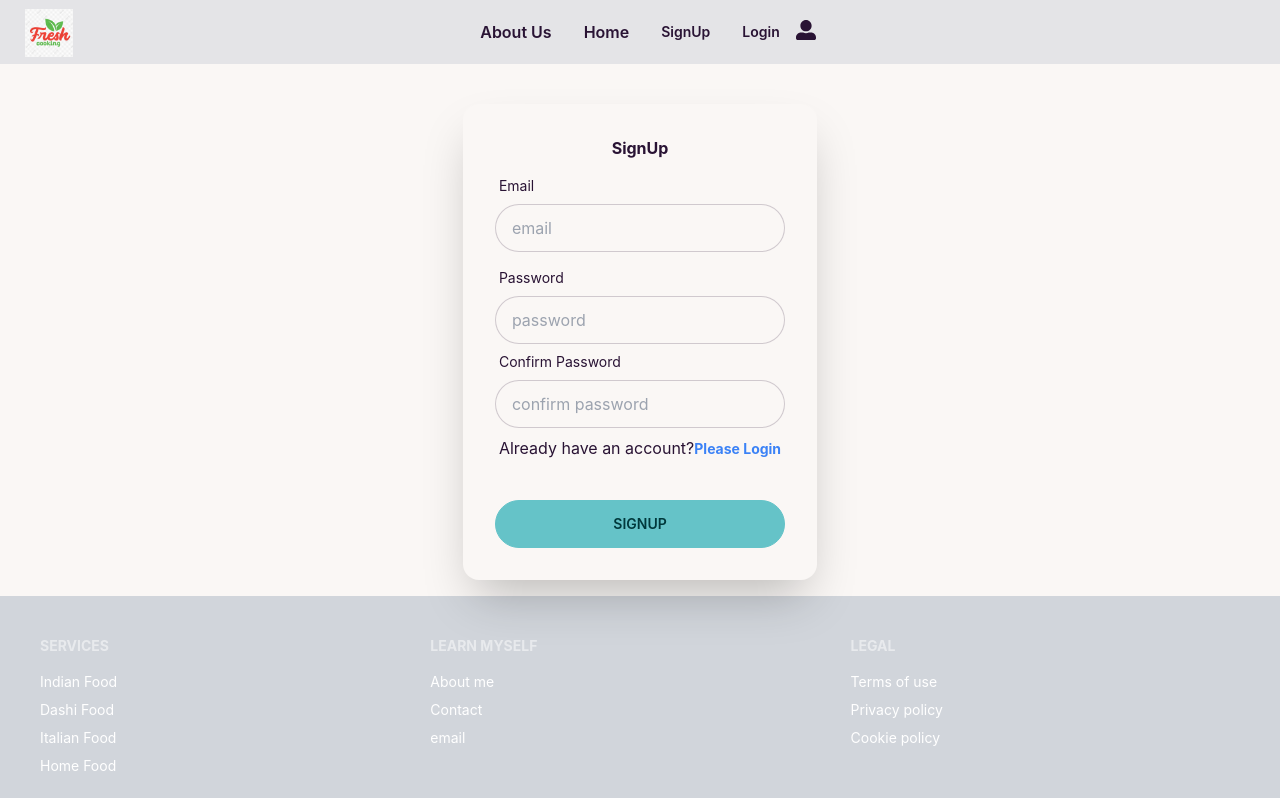
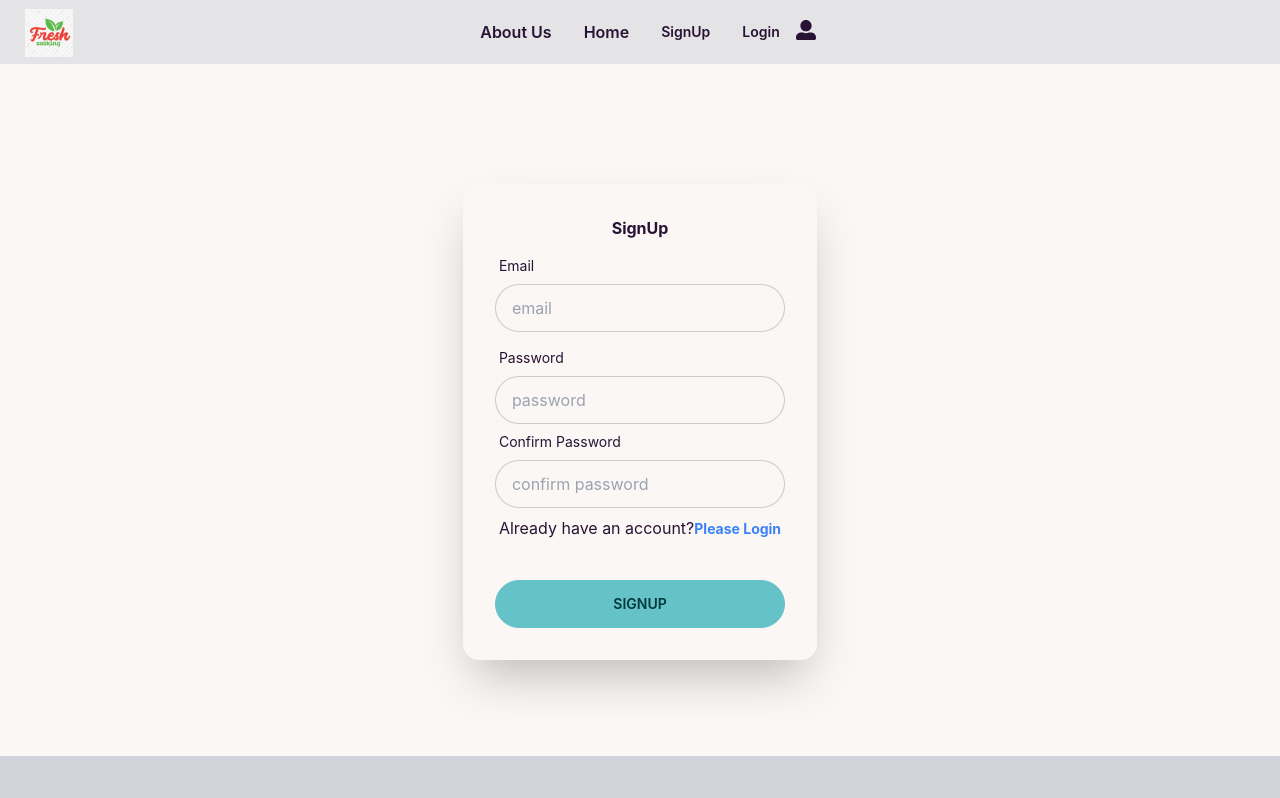
Before and after one commit to nazmu957/Review-Meal-Item-client, a React (Create React App) app: page /signup in a window 1280 px wide. Shown: the top 798 px of the page. Built offline with nearby package versions, Linux system fonts and the light colour scheme; no server answers.

Commit message:
sign up page updated with top and bottom margin

```diff
--- a/src/Pages/SignUp/SignUp.js
+++ b/src/Pages/SignUp/SignUp.js
@@ -32,7 +32,7 @@ const SignUp = () => {
     }
     return (
       <div className="hero ">
-  <div className="hero-content flex-col ">
+  <div className="hero-content flex-col my-[5rem]">
 
     <div className="card flex-shrink-0 w-full max-w-sm shadow-2xl bg-base-100">
 
```
